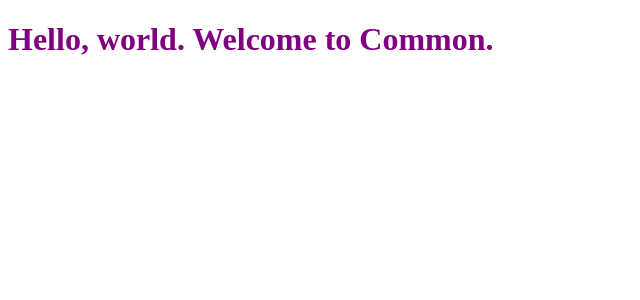
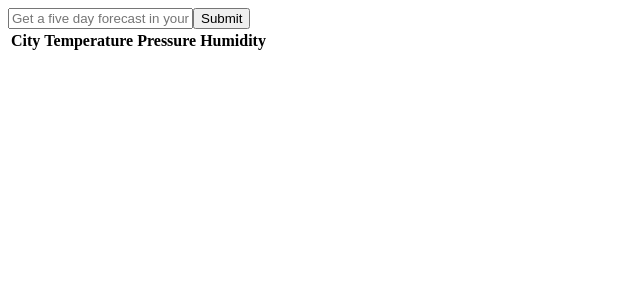
Before and after one commit to minkeesung/front-end-take-home-project-master, a Next.js app: page / in a window 1280 px wide. Shown: the top 300 px of the page, without its empty margins (0-640 px from the left). Built offline with nearby package versions, Linux system fonts and the light colour scheme.

Commit message:
handling react and redux side of project

```diff
--- /dev/null
+++ b/actions/index.js
@@ -0,0 +1,21 @@
+
+import axios from 'axios'
+const API_KEY = '3bf455c3561826a033d58e438575c933'
+
+// api.openweathermap.org/data/2.5/weather?zip={zip code},{country code}
+const ROOT_URL = `http://api.openweathermap.org/data/2.5/forecast?appid=${API_KEY}`
+
+export const FETCH_WEATHER = 'FETCH_WEATHER'
+// npm install --save redux-promise
+
+export function fetchWeather(city) {
+  const url = `${ROOT_URL}&zip=${city},us`
+  const request = axios.get(url)
+
+  console.log('Request', request)
+
+  return {
+    type: FETCH_WEATHER,
+    payload: request
+  }
+}
--- /dev/null
+++ b/components/app.js
@@ -0,0 +1,14 @@
+import React, { Component } from 'react';
+import SearchBar from './search_bar'
+import WeatherList from './weather_list'
+
+export default class App extends Component {
+  render() {
+    return (
+      <div>
+        <SearchBar />
+        <WeatherList />
+      </div>
+    );
+  }
+}
--- /dev/null
+++ b/components/search_bar.js
@@ -0,0 +1,45 @@
+import React, {Component} from 'react'
+import { connect } from 'react-redux'
+import {bindActionCreators} from 'redux'
+import {fetchWeather} from '../actions/index'
+
+class SearchBar extends Component {
+  constructor(props) {
+    super(props)
+
+    this.state = { term: ''}
+    this.onInputChange = this.onInputChange.bind(this)
+    this.onFormSubmit = this.onFormSubmit.bind(this)
+  }
+
+  onInputChange(event) {
+    this.setState({term: event.target.value})
+  }
+
+  onFormSubmit(event) {
+    event.preventDefault()
+
+    this.props.fetchWeather(this.state.term);
+    this.setState({term: ''})
+  }
+  render() {
+    return (
+      <form onSubmit={this.onFormSubmit} className="input-group">
+        <input
+          placeholder="Get a five day forecast in your favorite cities"
+          className="form-control"
+          value={this.state.term}
+          onChange={this.onInputChange} />
+        <span className="input-group-btn">
+          <button type="submit" className="btn brn-secondary">Submit</button>
+        </span>
+      </form>
+    )
+  }
+}
+
+function mapDispatchToProps(dispatch) {
+  return bindActionCreators( {fetchWeather}, dispatch)
+}
+
+export default connect(null, mapDispatchToProps)(SearchBar)
--- /dev/null
+++ b/components/weather_list.js
@@ -0,0 +1,49 @@
+import React, { Component } from 'react';
+import { connect } from 'react-redux'
+import { Sparklines, SparklinesLine } from 'react-sparklines';
+
+class WeatherList extends Component {
+  renderWeather(cityData) {
+    const name = cityData.city.name
+    const temps = cityData.list.map(weather => weather.main.temp)
+    console.log(temps)
+    return (
+      <tr key={name}>
+        <td>{name}</td>
+        <td>
+          <Sparklines height={120} width={180} data={temps}>
+            <SparklinesLine color="red" />
+          </Sparklines>
+        </td>
+      </tr>
+    )
+  }
+
+  render() {
+    return (
+      <table className="table table-hover">
+        <thead>
+          <tr>
+            <th>City</th>
+            <th>Temperature</th>
+            <th>Pressure</th>
+            <th>Humidity</th>
+          </tr>
+        </thead>
+        <tbody>
+          {this.props.weather.map(this.renderWeather)}
+        </tbody>
+      </table>
+    )
+  }
+}
+
+function mapStateToProps({weather}){
+
+  return {weather} //same as {weather: weather}
+}
+
+
+export default connect(mapStateToProps)(WeatherList)
+
+// connect our component to mapStateToProps
--- a/pages/index.js
+++ b/pages/index.js
@@ -1,6 +1,13 @@
 import { Component } from 'react';
 import Head from 'next/head';
-import HelloWorld from '../components/HelloWorld';
+import App from '../components/app'
+import { Provider } from 'react-redux'
+import { createStore, applyMiddleware } from 'redux'
+import ReduxPromise from 'redux-promise'
+
+import reducers from '../reducers';
+
+const createStoreWithMiddleware = applyMiddleware(ReduxPromise)(createStore);
 
 export default class Page extends Component {
   async getInitialProps() {
@@ -13,7 +20,9 @@
         <Head>
           <title>Take-home Project</title>
         </Head>
-        <HelloWorld />
+        <Provider store={createStoreWithMiddleware(reducers)}>
+          <App />
+        </Provider>
       </div>
     )
   }
--- /dev/null
+++ b/reducers/index.js
@@ -0,0 +1,8 @@
+import { combineReducers } from 'redux';
+import WeatherReducer from './reducer_weather'
+
+const rootReducer = combineReducers({
+  weather: WeatherReducer
+});
+
+export default rootReducer;
--- /dev/null
+++ b/reducers/reducer_weather.js
@@ -0,0 +1,9 @@
+import { FETCH_WEATHER } from '../actions/index'
+
+export default function(state=[], action) {
+  switch (action.type) {
+    case FETCH_WEATHER:
+      return [ action.payload.data, ...state ]
+  }
+  return state
+}
```
Also changed, not shown: package.json (+6 -1 lines), 1 other file (tests, documents, lock files or other folders).
